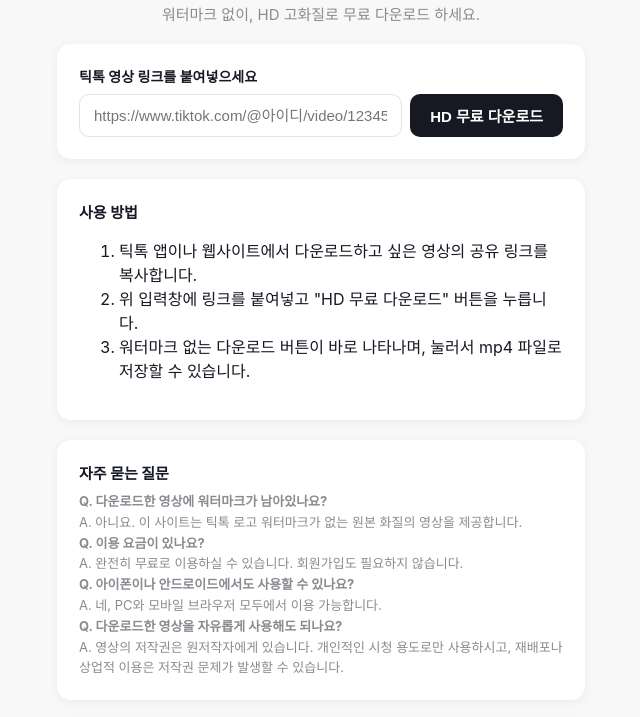
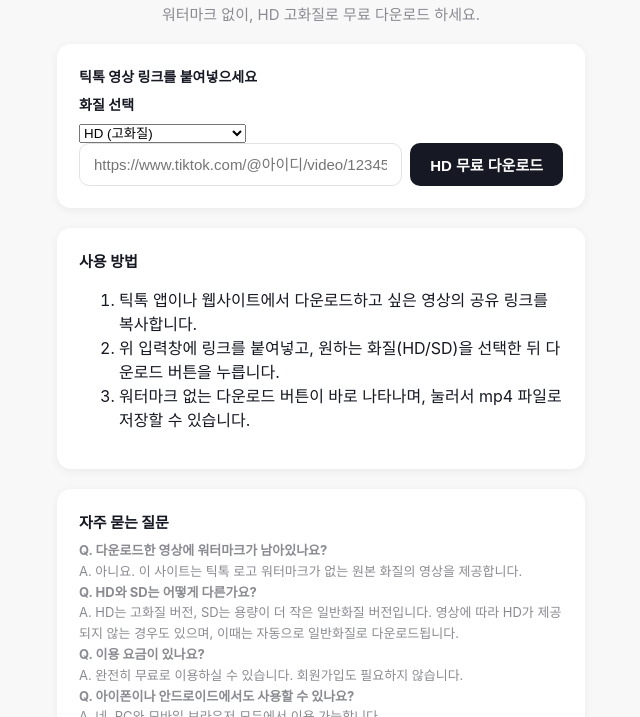
Before and after one commit to hnh1661/tiktok-downloader, a website: page public/index.html in a window 1280 px wide. Shown: the part 83-800 px from the top of the page, without its empty margins (319-959 px from the left). Drawn offline with Linux system fonts and the light colour scheme.

Commit message:
Update index.html

```diff
--- a/public/index.html
+++ b/public/index.html
@@ -31,6 +31,15 @@
 
   <section class="input-card">
     <label for="tiktok-url">틱톡 영상 링크를 붙여넣으세요</label>
+
+    <div class="quality-row">
+      <label for="quality-select" class="quality-label">화질 선택</label>
+      <select id="quality-select">
+        <option value="hd" selected>HD (고화질)</option>
+        <option value="sd">SD (일반화질 · 용량 작음)</option>
+      </select>
+    </div>
+
     <div class="input-row">
       <input
         type="url"
@@ -52,6 +61,8 @@
         <p id="video-author" class="video-author"></p>
       </div>
     </div>
+
+    <p id="quality-note" class="quality-note" hidden></p>
 
     <!-- 광고 대기 영역: 애드센스 승인 후 script.js의 AD_GATE_ENABLED를 true로 바꾸면
          광고를 "보는 동안" 기다렸다가 다운로드 버튼이 열리는 구조로 다시 활성화됩니다.
@@ -88,7 +99,7 @@
     <h2>사용 방법</h2>
     <ol>
       <li>틱톡 앱이나 웹사이트에서 다운로드하고 싶은 영상의 공유 링크를 복사합니다.</li>
-      <li>위 입력창에 링크를 붙여넣고 "HD 무료 다운로드" 버튼을 누릅니다.</li>
+      <li>위 입력창에 링크를 붙여넣고, 원하는 화질(HD/SD)을 선택한 뒤 다운로드 버튼을 누릅니다.</li>
       <li>워터마크 없는 다운로드 버튼이 바로 나타나며, 눌러서 mp4 파일로 저장할 수 있습니다.</li>
     </ol>
   </section>
@@ -97,6 +108,8 @@
     <h2>자주 묻는 질문</h2>
     <p><strong>Q. 다운로드한 영상에 워터마크가 남아있나요?</strong><br />
     A. 아니요. 이 사이트는 틱톡 로고 워터마크가 없는 원본 화질의 영상을 제공합니다.</p>
+    <p><strong>Q. HD와 SD는 어떻게 다른가요?</strong><br />
+    A. HD는 고화질 버전, SD는 용량이 더 작은 일반화질 버전입니다. 영상에 따라 HD가 제공되지 않는 경우도 있으며, 이때는 자동으로 일반화질로 다운로드됩니다.</p>
     <p><strong>Q. 이용 요금이 있나요?</strong><br />
     A. 완전히 무료로 이용하실 수 있습니다. 회원가입도 필요하지 않습니다.</p>
     <p><strong>Q. 아이폰이나 안드로이드에서도 사용할 수 있나요?</strong><br />
```
